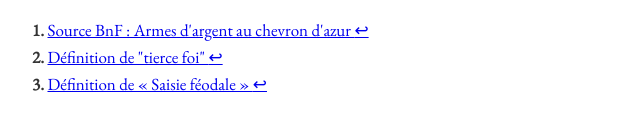
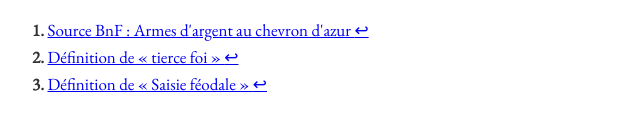
Before and after one commit to brouillard-de-broisse-famille-de-france/brouillard-de-broisse-famille-de-france, a plain HTML site: page index.html in a window 1280 px wide. Shown: the part 6935-7065 px from the top of the page, 158-798 px from the left. Drawn offline with nearby package versions, Linux system fonts and the light colour scheme.

Commit message:
Add files via upload

```diff
--- a/index.html
+++ b/index.html
@@ -523,7 +523,7 @@ a > .acte-image {
   <div class="note" id="ref2">
     <strong>2.</strong>
     <a href="tierce-foi.pdf#page=3" target="_blank">
-       Définition de "tierce foi"
+       Définition de « tierce foi »
     </a>
     <a href="#ref2-link" class="return-link" title="Retour au texte">↩</a>
   </div>
```
